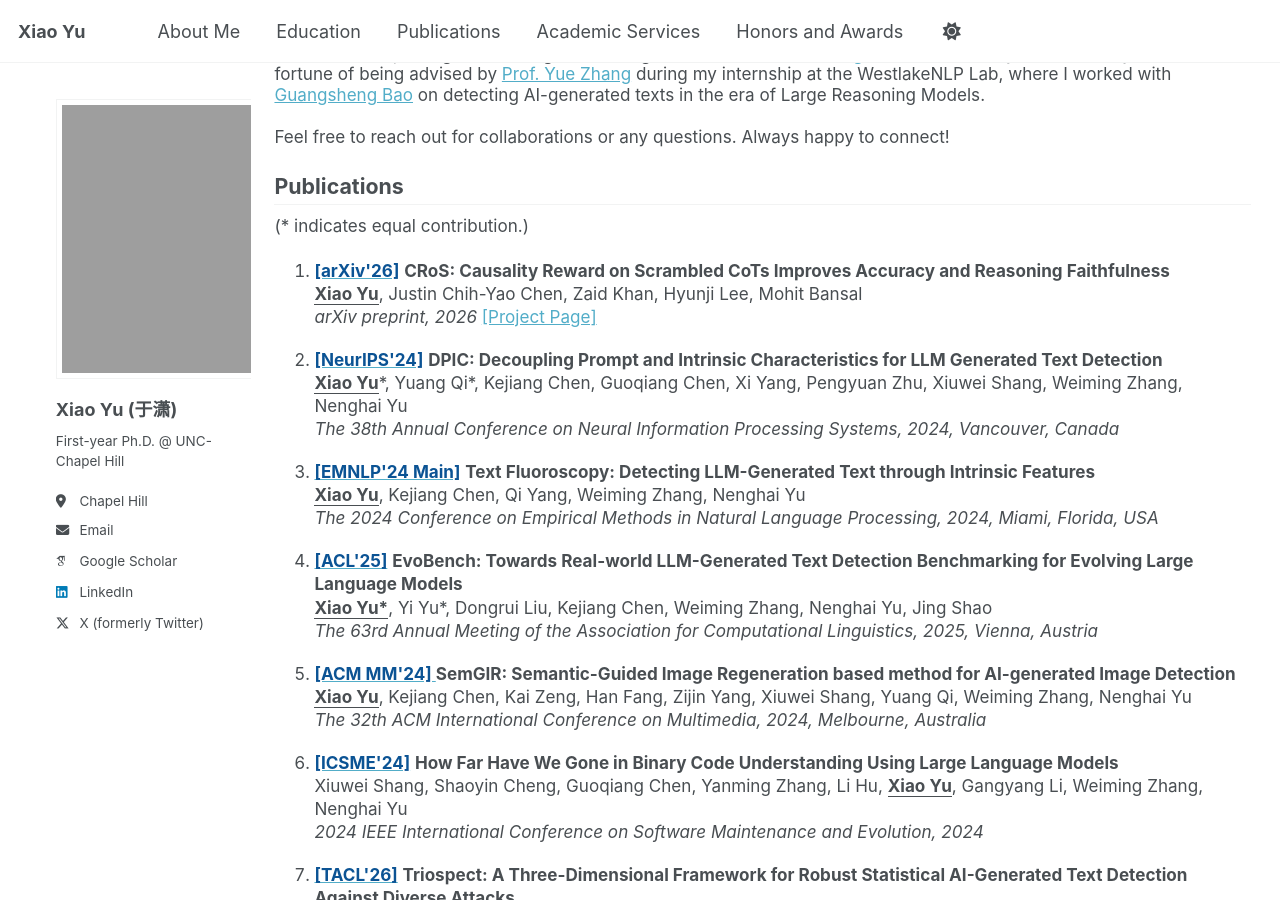
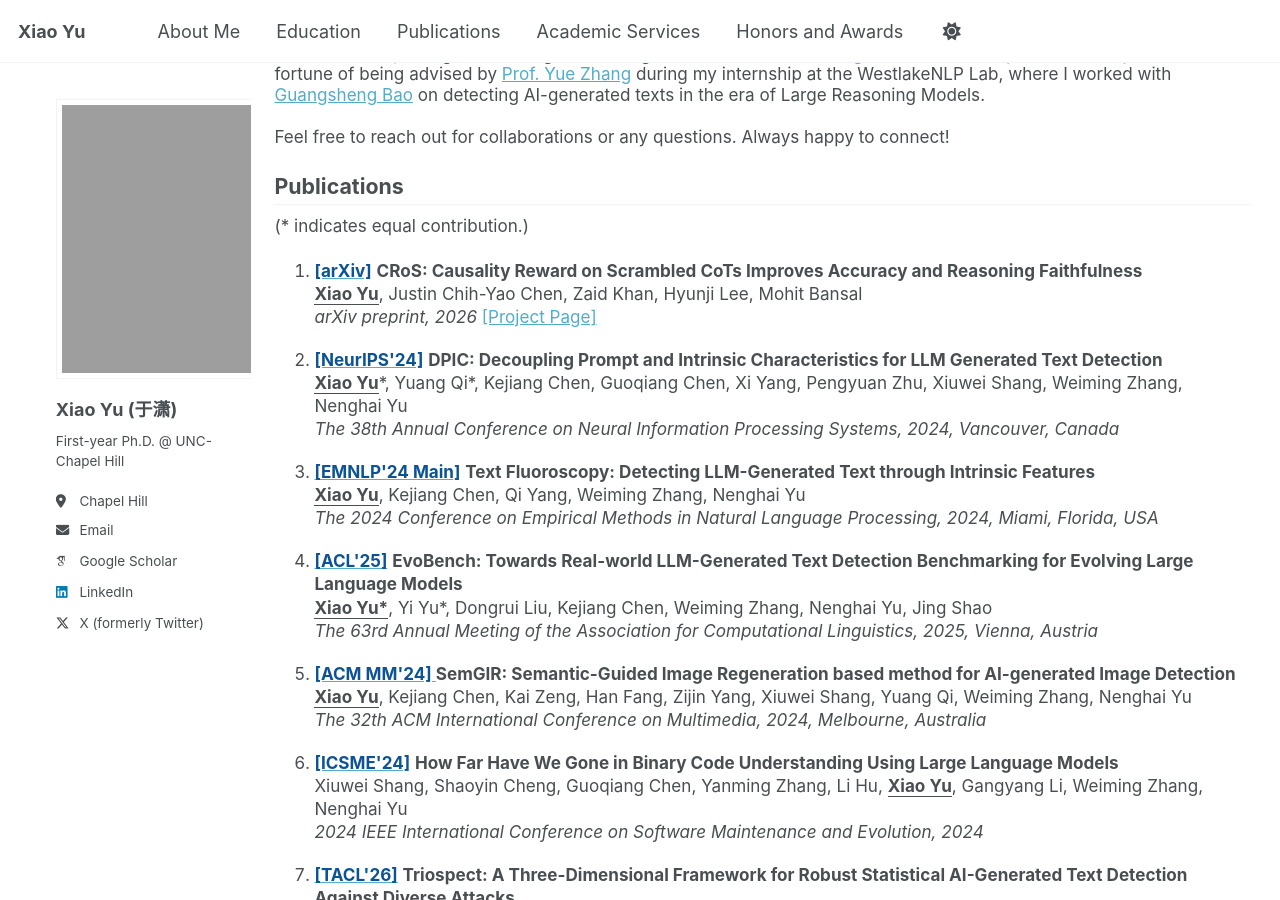
Before and after one commit to xiaoyu-1217/xiaoyu-1217.github.io, a Jekyll site: the page built from _pages/about.md, in a window 1280 px wide and 900 px high, scrolled down 323 px. Built offline with Jekyll 4.4.1, drawn with Linux system fonts in a browser that asks for light colours; some web fonts are replaced; a script that is not in the unit is left out.

Commit message:
Update about.md

```diff
--- a/_pages/about.md
+++ b/_pages/about.md
@@ -31,7 +31,7 @@ Feel free to reach out for collaborations or any questions. Always happy to conn
 
 <ol>
     <li>
-        <b><a href="https://arxiv.org/pdf/2610.42054"><font color="#0b5394">[arXiv'26]</font></a></b>
+        <b><a href="https://arxiv.org/pdf/2610.42054"><font color="#0b5394">[arXiv]</font></a></b>
         <b>CRoS: Causality Reward on Scrambled CoTs Improves Accuracy and Reasoning Faithfulness</b>
         <br /> <strong><u>Xiao Yu</u></strong>, Justin Chih-Yao Chen, Zaid Khan, Hyunji Lee, Mohit Bansal
         <br />
```
